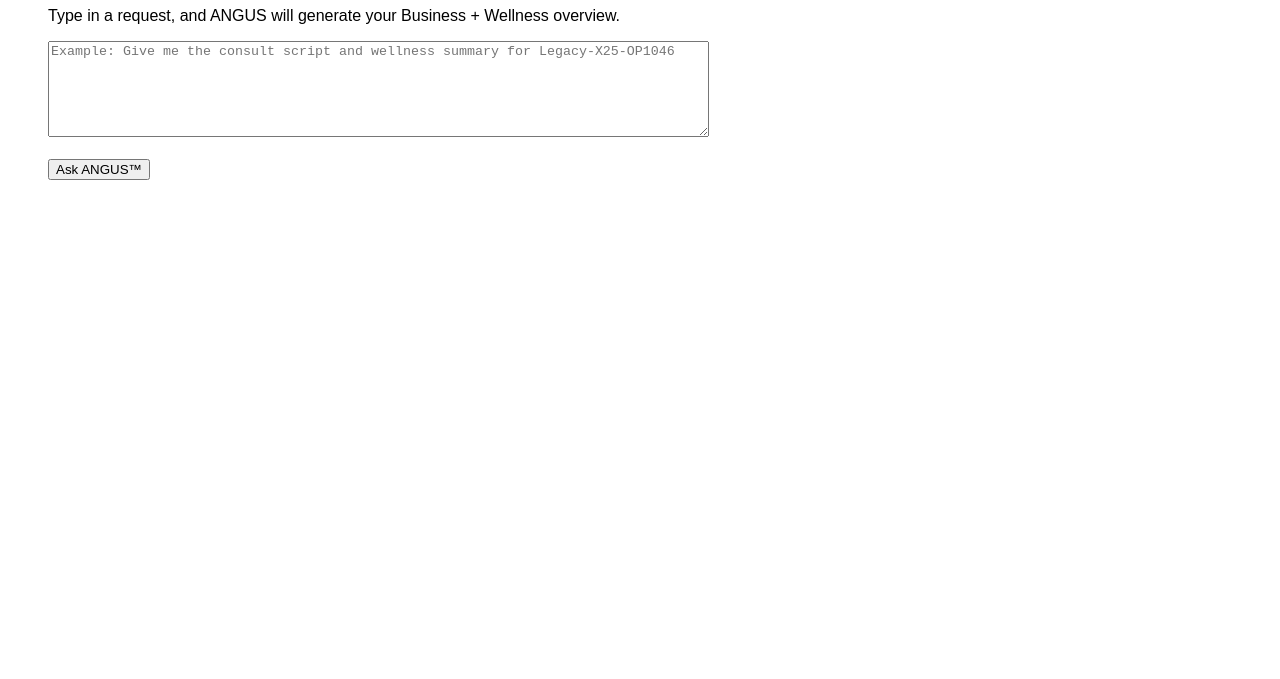
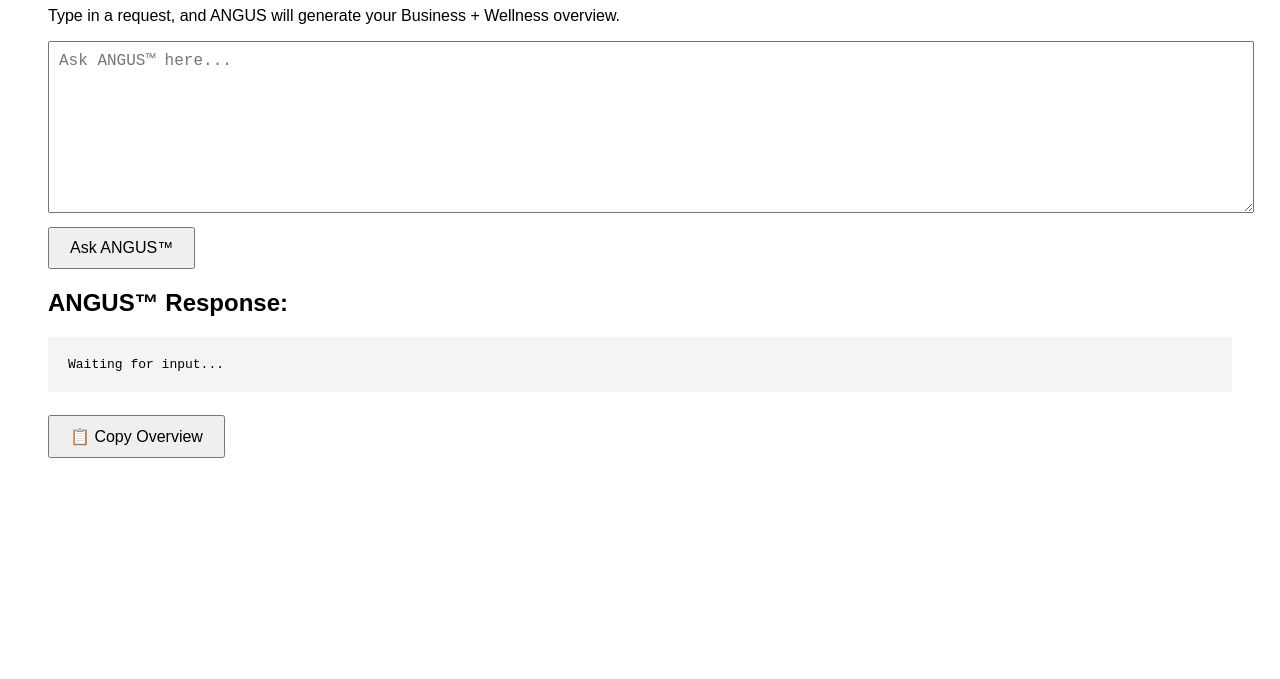
Before and after one commit to homecareers/Angus-pdf-bot, a plain HTML site: page public/index.html in a window 1280 px wide. Shown: the part 121-800 px from the top of the page. Drawn offline with Linux system fonts and the light colour scheme.

Commit message:
Update index.html

```diff
--- a/public/index.html
+++ b/public/index.html
@@ -2,35 +2,76 @@
 <html lang="en">
 <head>
   <meta charset="UTF-8" />
-  <meta name="viewport" content="width=device-width, initial-scale=1.0" />
+  <meta name="viewport" content="width=device-width, initial-scale=1.0"/>
   <title>ANGUS™ PDF Bot</title>
+  <style>
+    body {
+      font-family: sans-serif;
+      padding: 40px;
+    }
+    textarea {
+      width: 100%;
+      height: 150px;
+      font-size: 16px;
+      padding: 10px;
+    }
+    button {
+      padding: 10px 20px;
+      font-size: 16px;
+      margin-top: 10px;
+    }
+    pre {
+      background-color: #f4f4f4;
+      padding: 20px;
+      margin-top: 20px;
+      white-space: pre-wrap;
+      font-family: monospace;
+    }
+  </style>
 </head>
-<body style="font-family: sans-serif; padding: 40px;">
-  <h1>ANGUS™Bot Manual Mode</h1>
+<body>
+
+  <h1>ANGUS™ Bot Manual Mode</h1>
   <p>Type in a request, and ANGUS will generate your Business + Wellness overview.</p>
 
-  <textarea id="inputBox" rows="6" cols="80" placeholder="Example: Give me the consult script and wellness summary for Legacy-X25-OP1046"></textarea>
-  <br /><br />
-  <button onclick="submitInput()">Ask ANGUS™</button>
+  <textarea id="userInput" placeholder="Ask ANGUS™ here..."></textarea><br/>
+  <button onclick="submitRequest()">Ask ANGUS™</button>
 
-  <div id="outputArea" style="margin-top: 30px;"></div>
+  <h2>ANGUS™ Response:</h2>
+  <pre id="response">Waiting for input...</pre>
+
+  <!-- 📋 Copy to Clipboard Button -->
+  <button onclick="copyToClipboard()">📋 Copy Overview</button>
+  <p id="copyConfirm" style="color: green; display: none;">✅ Copied!</p>
 
   <script>
-    async function submitInput() {
-      const input = document.getElementById('inputBox').value;
+    async function submitRequest() {
+      const input = document.getElementById("userInput").value;
+      const responseElement = document.getElementById("response");
 
-      const response = await fetch('/api/angus', {
-        method: 'POST',
-        headers: { 'Content-Type': 'application/json' },
-        body: JSON.stringify({ input }),
+      try {
+        const res = await fetch("/api/angus", {
+          method: "POST",
+          headers: { "Content-Type": "application/json" },
+          body: JSON.stringify({ input }),
+        });
+
+        const data = await res.json();
+        responseElement.innerText = data.response || "⚠️ No response received.";
+      } catch (err) {
+        responseElement.innerText = "❌ Error talking to ANGUS: " + err.message;
+      }
+    }
+
+    function copyToClipboard() {
+      const responseText = document.getElementById("response").innerText;
+      navigator.clipboard.writeText(responseText).then(() => {
+        const confirmMsg = document.getElementById("copyConfirm");
+        confirmMsg.style.display = "block";
+        setTimeout(() => {
+          confirmMsg.style.display = "none";
+        }, 2000);
       });
-
-      const data = await response.json();
-
-      document.getElementById('outputArea').innerHTML = `
-        <h2>ANGUS™ Response:</h2>
-        <pre>${data.response}</pre>
-      `;
     }
   </script>
 </body>
```
